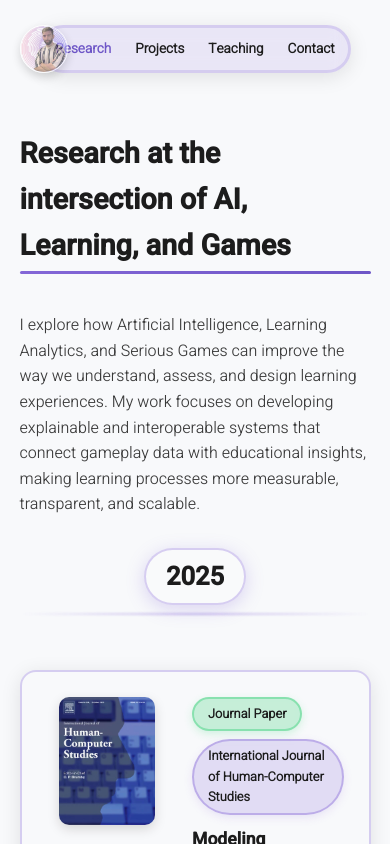
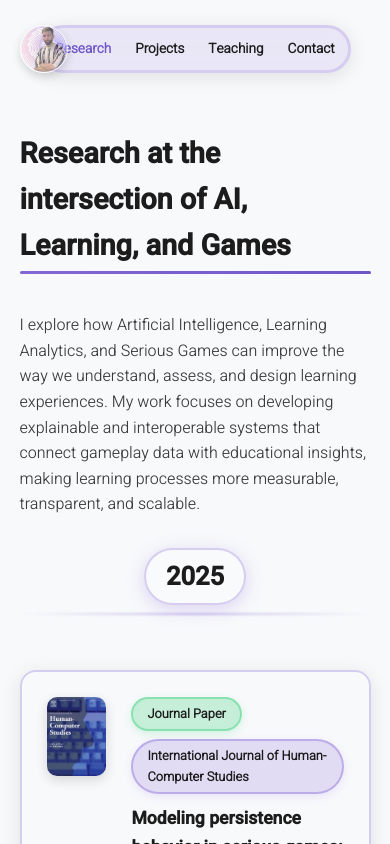
Before and after one commit to mjgm97/mjgm97.github.io, a React (Create React App) app: page /research in a window 390 px wide. Shown: the top 844 px of the page. Built offline with nearby package versions, Linux system fonts and the light colour scheme.

Commit message:
change for layout

```diff
--- a/src/pages/styles/research.css
+++ b/src/pages/styles/research.css
@@ -532,9 +532,13 @@
 	}
 
 	.research-cover {
-		max-width: 80%;
+		max-width: 100%;
 		/* smaller but still centered */
 		height: auto;
 	}
 
+	.research-left {
+		max-width: 20%;
+	}
+
 }
```
